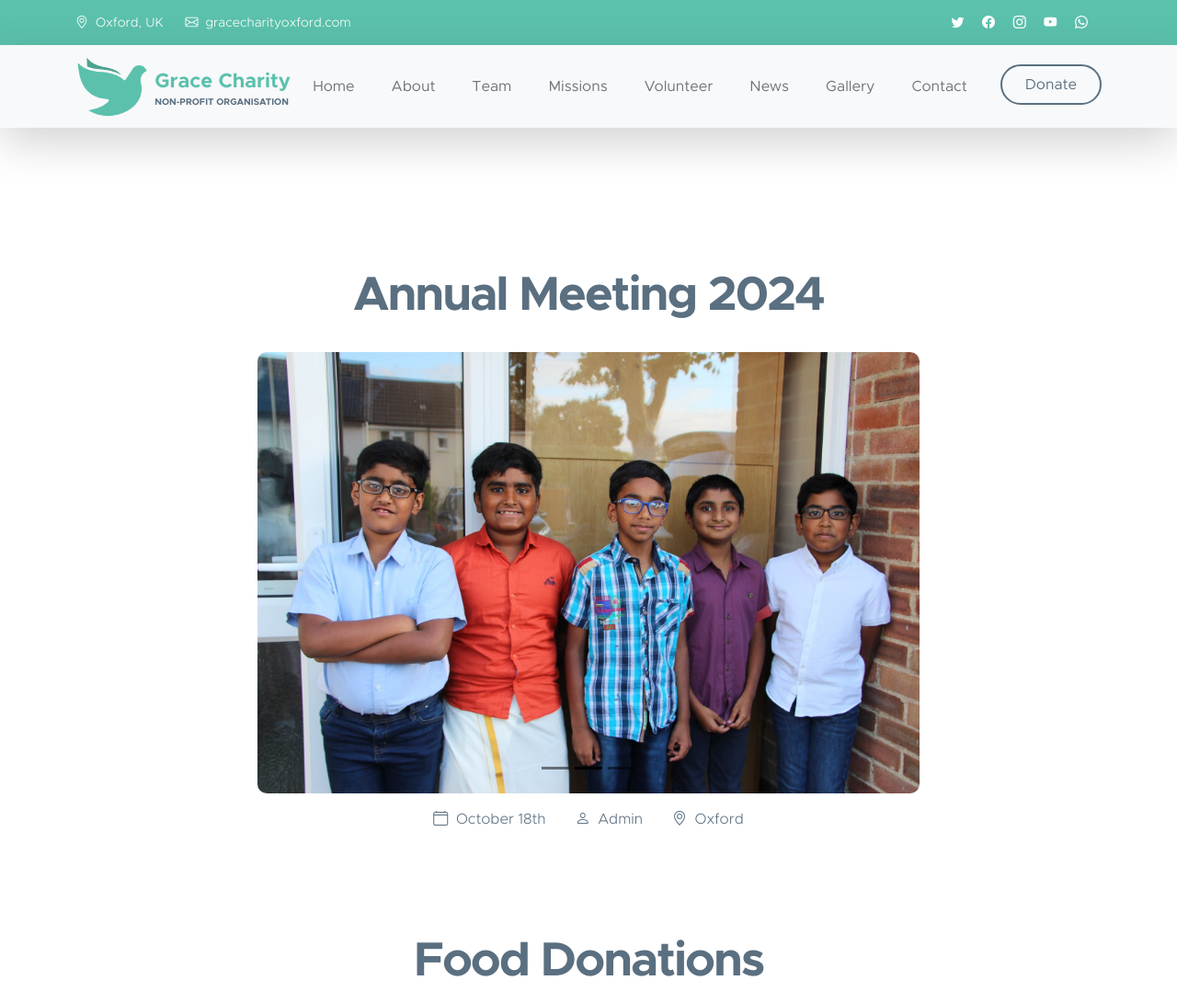
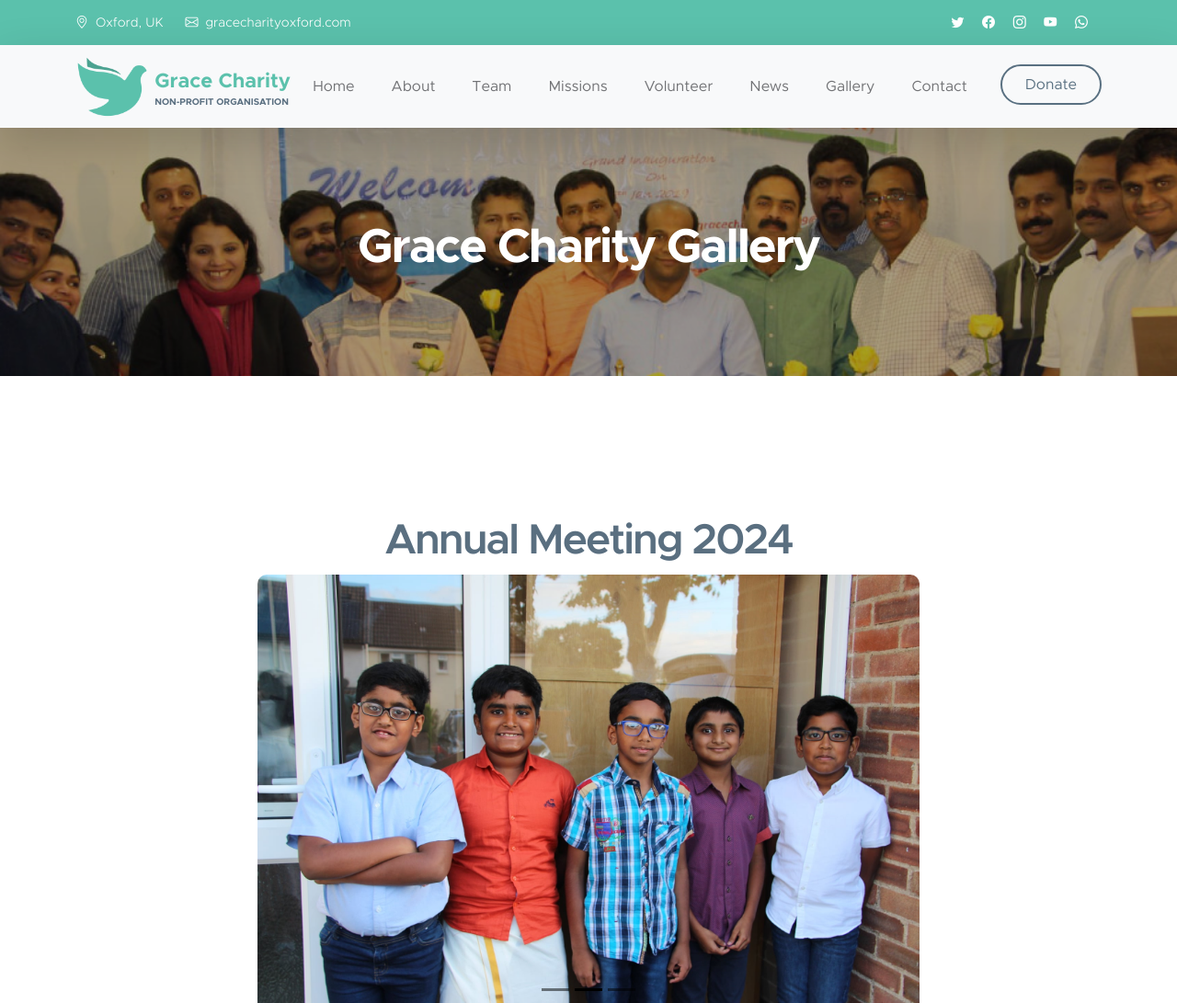
Before and after one commit to alisterd1503/GraceCharity, a plain HTML site: page gallery.html in a window 1280 px wide. Shown: the top 1091 px of the page at 92% size. Drawn offline with Linux system fonts and the light colour scheme.

Commit message:
Added a header image to the gallery page

```diff
--- a/css/templatemo-kind-heart-charity.css
+++ b/css/templatemo-kind-heart-charity.css
@@ -794,8 +794,8 @@ strong {
   background-position: center;
   background-size: cover;
   position: relative;
-  padding-top: 150px;
-  padding-bottom: 150px;
+  padding-top: 100px;
+  padding-bottom: 100px;
 }
 
 .news-block-top {
@@ -1402,6 +1402,16 @@ blockquote::before {
 /*---------------------------------------
   GALLERY SECTION
 -----------------------------------------*/
+.gallery-detail-header-section {
+  background-image: url('../images/group-people-volunteering-foodbank-poor-people.jpg');
+  background-repeat: no-repeat;
+  background-position: center;
+  background-size: cover;
+  position: relative;
+  padding-top: 100px;
+  padding-bottom: 100px;
+}
+
 .gallery-section {
   text-align: center; /* Center text inside the section */
 }
@@ -1561,11 +1571,6 @@ blockquote::before {
     height: 60px;
   }
 
-  .news-detail-header-section {
-    padding-top: 100px;
-    padding-bottom: 100px;
-  }
-
   .cta-section::before {
     width: 150px;
     height: 150px;
--- a/gallery.html
+++ b/gallery.html
@@ -125,12 +125,26 @@
     </nav>
 
     <main>
+        <section class="gallery-detail-header-section text-center">
+            <div class="section-overlay"></div>
+
+            <div class="container">
+                <div class="row">
+
+                    <div class="col-lg-12 col-12">
+                        <h1 class="text-white">Grace Charity Gallery</h1>
+                    </div>
+
+                </div>
+            </div>
+        </section>
+
         <section class="gallery-section section-padding">
             <!-- Carousel 1 -->
             <div class="carousel-container">
                 <div class="carousel-frame p-1 mx-auto">
                     <br><br>
-                    <h1>Annual Meeting 2024</h1>
+                    <h2>Annual Meeting 2024</h2>
                     <div id="carousel1" class="carousel carousel-dark slide" data-bs-ride="carousel">
                         <!-- Indicators -->
                         <div class="carousel-indicators">
@@ -191,7 +205,7 @@
             <div class="carousel-container">
                 <div class="carousel-frame p-1 mx-auto">
                     <br><br>
-                    <h1>Food Donations</h1>
+                    <h2>Food Donations</h2>
                     <div id="carousel2" class="carousel carousel-dark slide" data-bs-ride="carousel">
                         <!-- Indicators -->
                         <div class="carousel-indicators">
```
Also changed, not shown: 2 other files.
